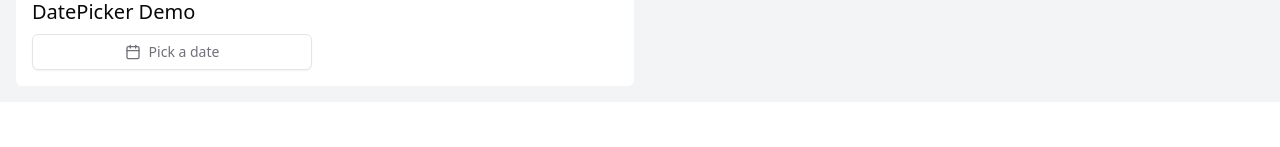
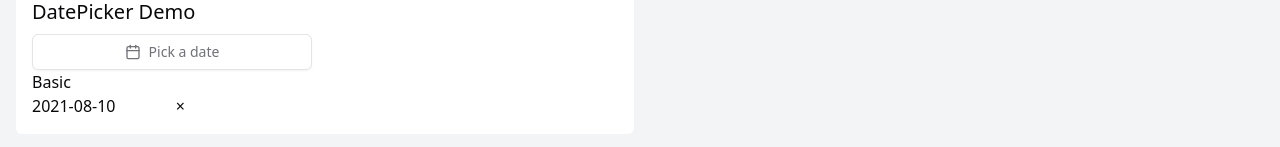
Before and after one commit to actionpower/daglo-ui, a React app: page / in a window 1280 px wide. Shown: the part 1450-1597 px from the top of the page. Before the commit the page ends 1552 px from the top, so only its background shows below. Built offline with nearby package versions, Linux system fonts and the light colour scheme; the HTML template or start-up script is replaced by a standard one.

Commit message:
wip: calendar wip

```diff
--- a/package.json
+++ b/package.json
@@ -25,8 +25,10 @@
     "class-variance-authority": "^0.7.0",
     "clsx": "^2.1.1",
     "date-fns": "^3.6.0",
+    "dayjs": "^1.11.11",
     "lucide-react": "^0.383.0",
     "next-themes": "^0.3.0",
+    "rc-picker": "^4.5.0",
     "react": "^18.2.0",
     "react-day-picker": "^8.10.1",
     "react-dom": "^18.2.0",
--- a/src/App.tsx
+++ b/src/App.tsx
@@ -1,3 +1,4 @@
+import DatePicker from './components/DatePicker';
 import AlertDemo from './exampleComponents/AlertDemo';
 import AlertDialogDemo from './exampleComponents/AlertDialogDemo';
 import BadgeDemo from './exampleComponents/BadgeDemo';
@@ -73,6 +74,7 @@ function App() {
       </DisplayContainer>
       <DisplayContainer title="DatePicker Demo">
         <DatePickerDemo />
+        <DatePicker />
       </DisplayContainer>
     </div>
   );
--- /dev/null
+++ b/src/components/DatePicker.tsx
@@ -0,0 +1,43 @@
+import { parseISO } from 'date-fns';
+import Picker from 'rc-picker';
+import React from 'react';
+
+import dayjs from 'dayjs';
+import 'rc-picker/assets/index.css';
+import dateFnsGenerateConfig from 'rc-picker/lib/generate/dateFns';
+import enUS from 'rc-picker/lib/locale/en_US';
+
+export default function DatePicker() {
+  const defaultValue = parseISO('2021-08-10');
+  const rangeFrom = dayjs('2021-08-13');
+  const rangeTo = dayjs('2021-08-19');
+
+  const [value, setValue] = React.useState<Date | null>(defaultValue);
+
+  const onSelect = (newValue: Date) => {
+    console.log('Select:', newValue);
+  };
+
+  const onChange = (newValue: Date | null, formatString?: string) => {
+    console.log('Change:', newValue, formatString);
+    setValue(newValue);
+  };
+  const sharedProps = {
+    generateConfig: dateFnsGenerateConfig,
+    value,
+    onSelect,
+    onChange,
+  };
+
+  return (
+    <div className="App">
+      <h3>Basic</h3>
+      <Picker
+        {...sharedProps}
+        locale={enUS}
+        defaultValue={defaultValue}
+        ranges={[rangeFrom, rangeTo]}
+      />
+    </div>
+  );
+}
--- /dev/null
+++ b/src/components/RagePicker.tsx
@@ -0,0 +1,7 @@
+import React from 'react';
+
+const RagePicker = () => {
+  return <div>RagePicker</div>;
+};
+
+export default RagePicker;
--- a/src/exampleComponents/DayPickerDemo.tsx
+++ b/src/exampleComponents/DayPickerDemo.tsx
@@ -8,6 +8,8 @@ import { cn } from '@/src/lib/utils';
 import { Button } from '@/src/ui/button';
 import { Calendar } from '@/src/ui/calendar';
 import { Popover, PopoverContent, PopoverTrigger } from '@/src/ui/popover';
+import { DayPicker } from 'react-day-picker';
+import DatePicker from '../components/DatePicker';
 
 export function DatePickerDemo() {
   const [date, setDate] = React.useState<Date>();
@@ -33,6 +35,7 @@ export function DatePickerDemo() {
           onSelect={setDate}
           initialFocus
         />
+        <DatePicker />
       </PopoverContent>
     </Popover>
   );
```
Also changed, not shown: 1 other file (tests, documents, lock files or other folders).
